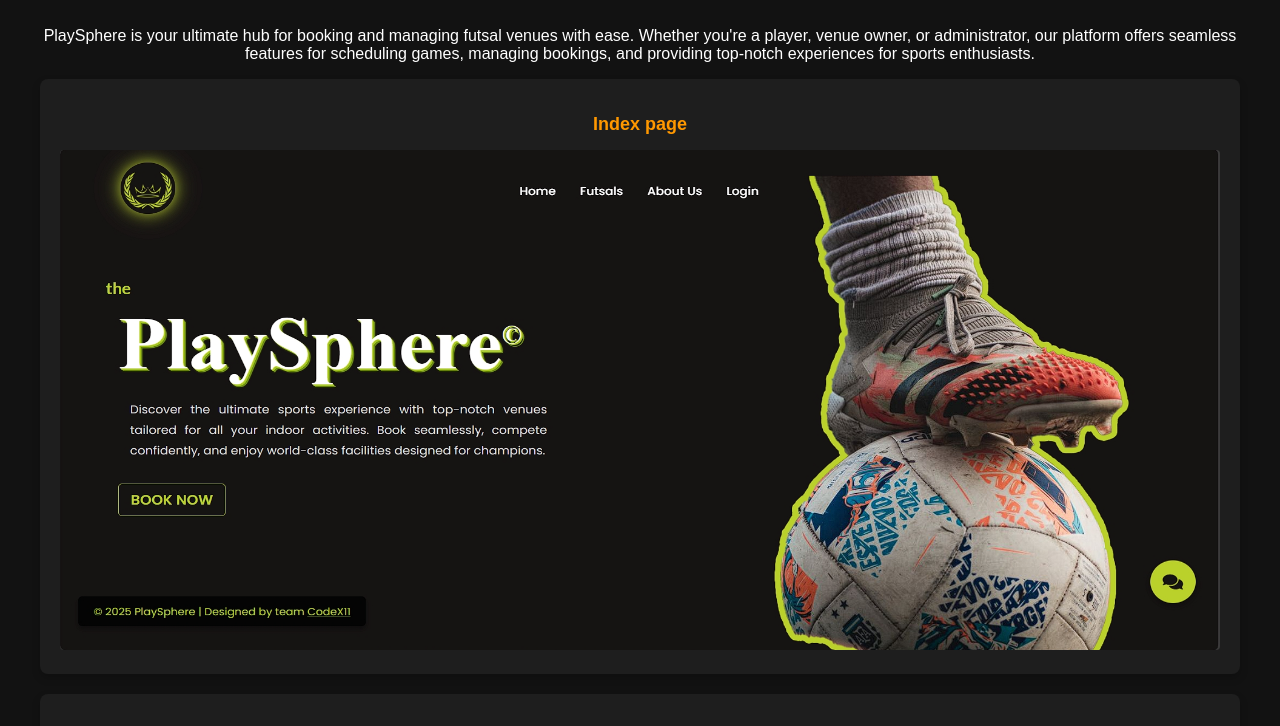
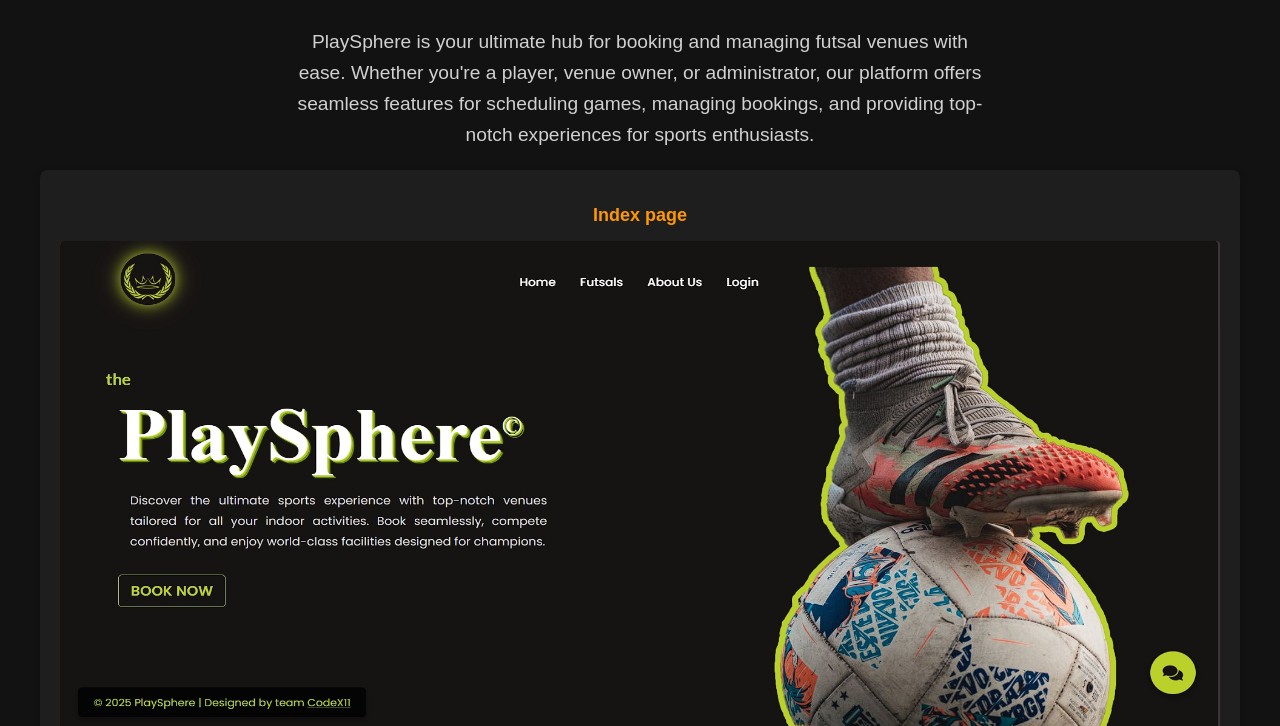
Before and after one commit to maiz-an/PlayShere-Design, a plain HTML site: page index.html in a window 1280 px wide. Shown: the part 81-807 px from the top of the page. Drawn offline with Linux system fonts and the light colour scheme.

Commit message:
Update styles.css

```diff
--- a/styles.css
+++ b/styles.css
@@ -5,6 +5,16 @@ body {
     font-family: Arial, sans-serif;
     margin: 0;
     padding: 0;
+}
+
+p {
+  font-family: 'Arial', sans-serif;
+  font-size: 1.2rem;
+  color: #d1d1d1;
+  text-align: center;
+  margin: 20px auto;
+  max-width: 700px;
+  line-height: 1.6;
 }
 
 .container {
```
